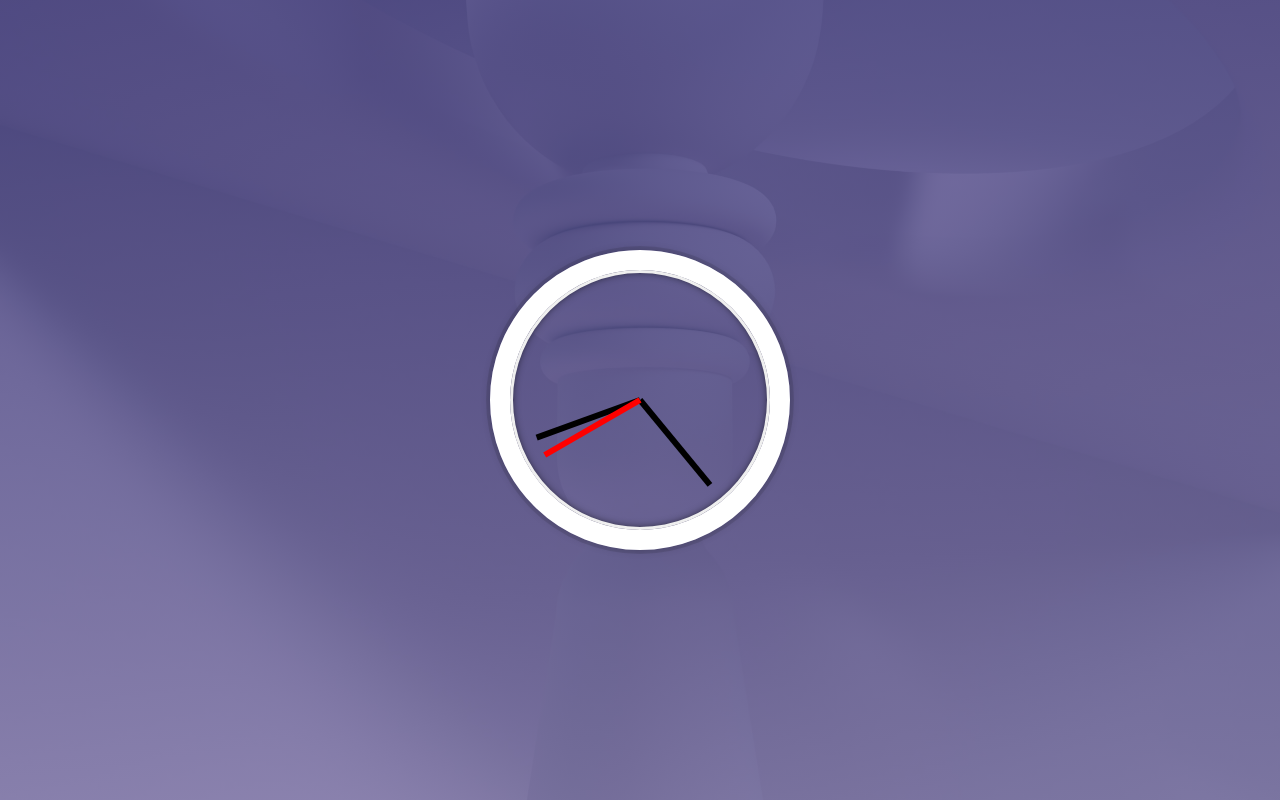
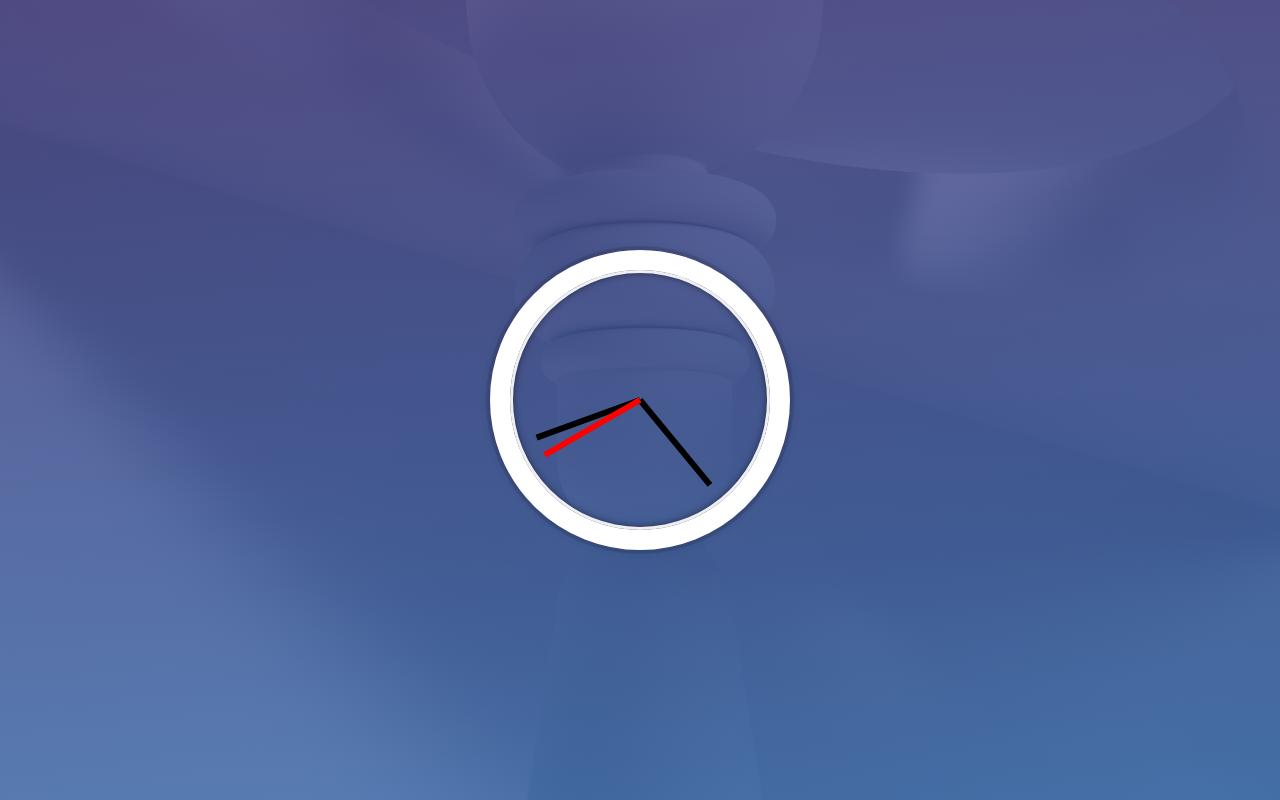
Before and after one commit to DVA09/js-clock, a plain HTML site: page index.html in a window 1280 px wide. Drawn offline with Linux system fonts and the light colour scheme.

Commit message:
gradient

```diff
--- a/style.css
+++ b/style.css
@@ -31,7 +31,7 @@ body::before {
     background-image: linear-gradient(
         175deg,
         rgba(76, 76, 146, 0.8),
-        rgba(131, 131, 194, 0.7)
+        rgba(52, 122, 201, 0.7)
       ),url(./images/allison-saeng-h9oqEZXVWEs-unsplash.jpg);
     background-size: cover;
     background-repeat: no-repeat;
```
